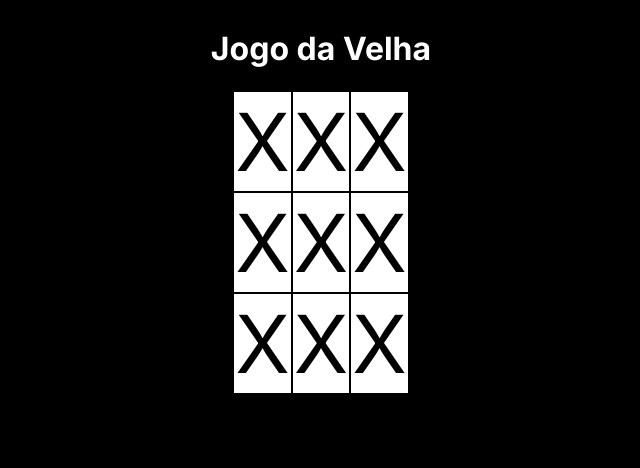
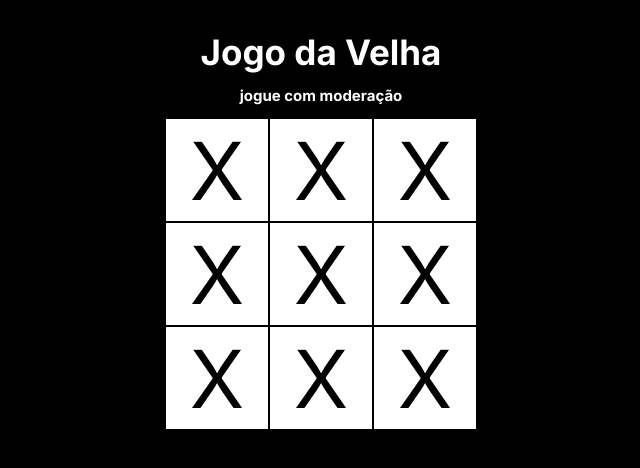
Before and after one commit to rodrigvues/JogoDaVelha-Next.Js, a Next.js app: page / in a window 1280 px wide. Shown: the top 468 px of the page, without its empty margins (319-959 px from the left). Built offline with nearby package versions, Linux system fonts and the light colour scheme.

Commit message:
melhorando

```diff
--- a/app/globals.css
+++ b/app/globals.css
@@ -1,21 +1,5 @@
 body {
     background-color: black;
-}
-
-td {
-    font-size: 80px;
-    background-color: white;
-    margin-top: 100px;
-    transition: 0.4s;
-}
-
-td:hover {
-    cursor: pointer;
-    background-color: gray;
-}
-
-h1 {
-    color: white;
 }
 
 div {
@@ -24,3 +8,29 @@ div {
     flex-direction: column;
     align-items: center;
 }
+
+h1 {
+    color: white;
+    font-size: 35px;
+    margin-bottom: 0;
+}
+
+h2 {
+    color: white;
+    font-size: 15px;
+}
+
+td {
+    width: 100px;
+    height: 100px;
+    font-size: 80px;
+    background-color: white;
+    margin-top: 100px;
+    transition: 0.4s;
+    text-align: center;
+}
+
+td:hover {
+    cursor: pointer;
+    background-color: gray;
+}
--- a/app/page.tsx
+++ b/app/page.tsx
@@ -4,6 +4,7 @@ export default function Home() {
   return (
     <div>
       <h1>Jogo da Velha</h1>
+      <h2>jogue com moderação</h2>
       <title>
         Jogo da Velha
       </title>
```
